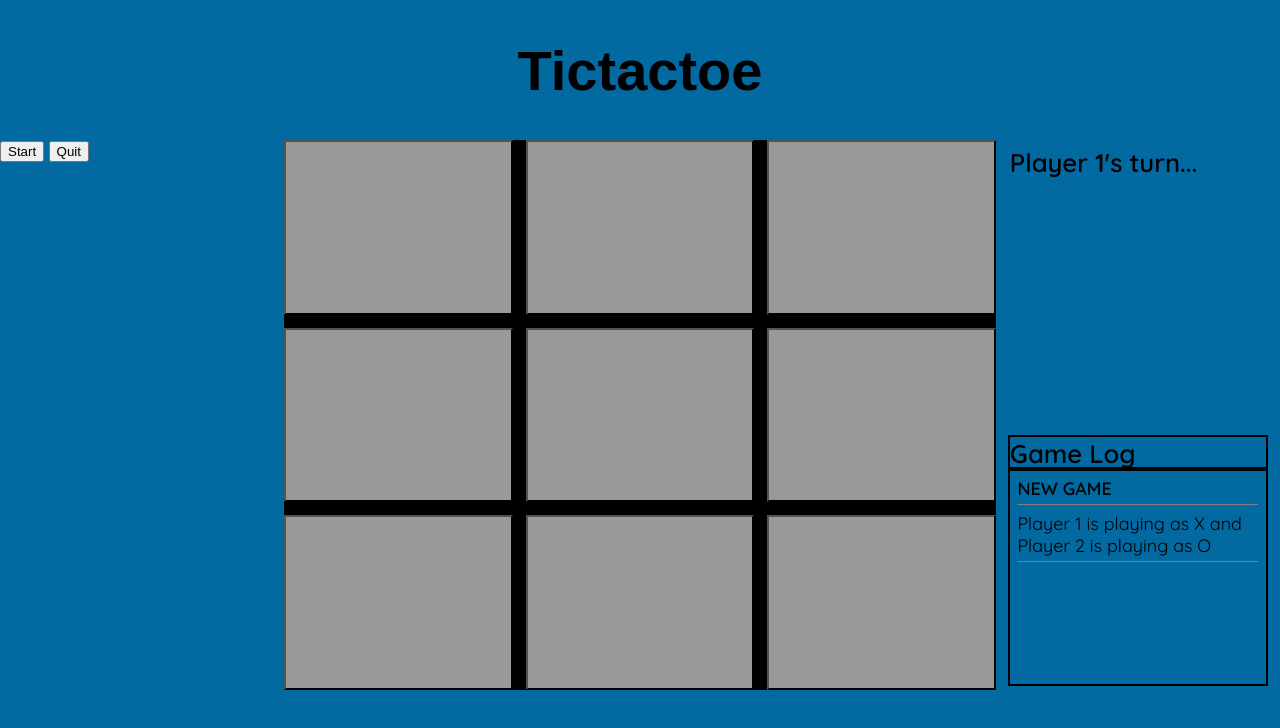
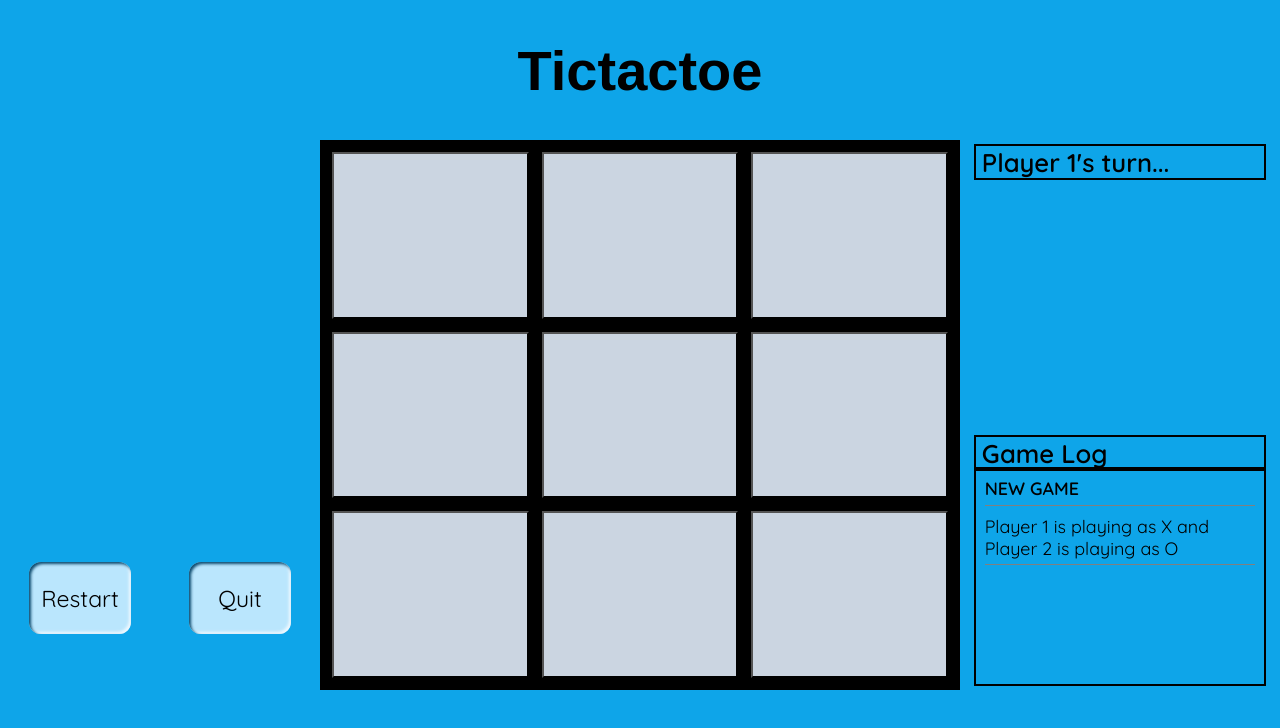
Before and after one commit to skothar3/tictactoe-js, a website: page index.html in a window 1280 px wide. Both pictures are taken after a click on the button "Start". Drawn offline with Linux system fonts and the light colour scheme; a web font is replaced by a local one.

Commit message:
Clean up code; set css variables for styling; add button hover and click styling; refactor script to extract css properties instead of redefining them; refactor script to include start and quit buttons inside game and display controllers

```diff
--- a/index.html
+++ b/index.html
@@ -9,14 +9,20 @@
   <body>
     <h1 class="title">Tictactoe</h1>
     <div class="side-panel left">
-      <button class="start">Start</button>
-      <button class="quit">Quit</button>
+      <div class="button-box">
+        <button class="start">Start</button>
+        <button class="quit">Quit</button>
+      </div>
     </div>
     <div class="gameboard">
     </div>
     <div class="side-panel right">
-      <h3 class="turn"></h3>
-      <h3 class="gamelog-title"></h3>
+      <div class="notification-box">
+        <h3 class="notification"></h3>
+      </div>
+      <div class="gamelog-title-box">
+        <h3 class="gamelog-title">Game Log</h3>
+      </div>
       <div class="gamelog">
 	<div id="gamelog-anchor"></div>
       </div>
--- a/script.js
+++ b/script.js
@@ -1,19 +1,16 @@
-//  GLOBAL VARIABLES {{{
-const startBtn = document.querySelector('button.start');
-const quitBtn = document.querySelector('button.quit');
-const game = GameController();
-//}}}
-
-// FUNCTIONS {{{
-function GameBoard() {//{{{
-  const board = Array(9).fill(' ');
+// FUNCTIONS
+function GameBoard() {
+  //{{{
+  const board = Array(9).fill(" ");
 
   const addToken = (token, position) => {
-    if (board[position] === ' ') {
+    if (board[position] === " ") {
       board[position] = token;
-      return 0
-    } else { return 1 }
-  }
+      return 0;
+    } else {
+      return 1;
+    }
+  };
 
   const gameState = (token) => {
     const matchStr = new RegExp(`${token}{3}`);
@@ -25,211 +22,287 @@ function GameBoard() {//{{{
       [board[1], board[4], board[7]],
       [board[2], board[5], board[8]],
       [board[0], board[4], board[8]],
-      [board[2], board[4], board[6]]
+      [board[2], board[4], board[6]],
     ];
 
-    if (winningSets.some(winningSet => matchStr.test(winningSet.join('')))) { return 1 }
-    else if (!board.some(cell => cell === ' ')) { return 2 }
-    else { return 0 }
-  }
+    if (winningSets.some((winningSet) => matchStr.test(winningSet.join("")))) {
+      return 1;
+    } else if (!board.some((cell) => cell === " ")) {
+      return 2;
+    } else {
+      return 0;
+    }
+  };
 
   const resetBoard = () => {
-    board.fill(' ');
-  }
+    board.fill(" ");
+  };
 
-  const getBoard = () => {
-    return board;
-  }
+  const getBoard = () => board;
 
-  const viewBoard = () => {
+  const viewBoard = () => {//{{{
     let index = [0, 3, 6];
-    console.log('-----------------', '   ', '-----------------');
+    console.log("-----------------", "   ", "-----------------");
     for (let i of index) {
-      console.log(' ', board[i], ' | ', board[i + 1], ' | ', board[i + 2], '       ', i + 1, ' | ', i + 2, ' | ', i + 3, ' ');
-    console.log('-----------------', '   ', '-----------------');
+      console.log(
+        " ",
+        board[i],
+        " | ",
+        board[i + 1],
+        " | ",
+        board[i + 2],
+        "       ",
+        i + 1,
+        " | ",
+        i + 2,
+        " | ",
+        i + 3,
+        " ",
+      );
+      console.log("-----------------", "   ", "-----------------");
     }
-  }
+  };//}}}
 
   return {
     addToken,
     gameState,
     getBoard,
-    resetBoard
-  }
-}//}}}
+    resetBoard,
+  };
+} //}}}
 
-function Player(name, token) {//{{{
+function Player(name, token) {
+  //{{{
+  let points = 0;
 
-  const viewPlayer = () => {
-    return `${name} is playing as ${token}`;
-  }
+  const getPoints = () => points;
+  const givePoints = () => points++;
 
   return {
     name,
     token,
-    viewPlayer
+    getPoints,
+    givePoints
+  };
+} //}}}
+
+function DisplayController() {
+  //{{{
+  const DOMBoard = document.querySelector("div.gameboard");
+  const DOMPanelLeft = document.querySelector('div.left');
+  const DOMPanelRight = document.querySelector('div.right');
+  const DOMScoreBox = DOMPanelLeft.querySelector('div.scoreboard-box');
+  const DOMNotification = document.querySelector("h3.notification");
+  const DOMGameLog = document.querySelector("div.gamelog");
+  const DOMGameLogAnchor = document.querySelector("#gamelog-anchor");
+  const DOMstartBtn = document.querySelector("button.start");
+  const DOMquitBtn = document.querySelector("button.quit");
+
+  const rootEl = document.documentElement;
+  const notificationDelay = parseInt(getComputedStyle(rootEl).getPropertyValue('--notification-delay').match(/\d+/)[0]);
+  const fadeOutDelay = parseInt(getComputedStyle(rootEl).getPropertyValue('--fade-delay').match(/\d+/)[0]);
+  const gameQuitDelay = 1000;
+
+// PRIVATE METHODS {{{
+  const delay = (time) => {
+      return new Promise((resolve, reject) => setTimeout(resolve, time));
   }
-}//}}}
 
-function DisplayController() {//{{{
-  const DOMBoard = document.querySelector('div.gameboard');
-  // const DOMPanelLeft = document.querySelector('div.left');
-  // const DOMPanelRight = document.querySelector('div.right');
-  const DOMPlayerTurn = document.querySelector('h3.turn');
-  const DOMGameLogTitle = document.querySelector('h3.gamelog-title');
-  const DOMGameLog = document.querySelector('div.gamelog');
-  const DOMGameLogAnchor = document.querySelector('#gamelog-anchor');
+  const updateGameLog = (message, importance) => {
+    const newLog = document.createElement("p");
+    newLog.classList.add("log");
+    if (importance === 1) {
+      newLog.classList.add("important");
+    }
+    newLog.textContent = `${message}`;
+    DOMGameLog.insertBefore(newLog, DOMGameLogAnchor);
+    DOMGameLogAnchor.scrollIntoView();
+  };
+//}}}
 
-  const newGame = (player1, player2, gameBoard) => {
+// PUBLIC METHODS {{{
+  const init = (gameBoard) => {
+    const board = gameBoard.getBoard();
+    const newDOMBoard = [];
+    for (let i = 0; i < board.length; i++) {
+      const gameSquare = document.createElement("button");
+      const squareContent = document.createElement("span");
+      gameSquare.classList.add("game-square");
+      gameSquare.dataset.index = i;
+      gameSquare.appendChild(squareContent);
+      newDOMBoard.push(gameSquare);
+    }
+    DOMBoard.replaceChildren(...newDOMBoard);
+
+    DOMquitBtn.disabled = true;
+  };
+
+  const newGame = async (player1, player2, gameBoard) => {
     updateBoard(gameBoard);
     updateGameLog(`NEW GAME`, 1);
-    updateGameLog(player1.viewPlayer() + ' and ' + player2.viewPlayer(), 2);
-    updatePlayerTurn(player1);
-    DOMGameLogTitle.textContent = 'Game Log';
-    DOMGameLog.classList.add('live');
-    DOMGameLogTitle.classList.add('live');
-  }
+    updateGameLog(`${player1.name} is playing as ${player1.token} and ${player2.name} is playing as ${player2.token}`)
+    await updateNotification(`${player1.name}'s turn...`);
+    DOMPanelRight.classList.add('live');
+    DOMPanelLeft.classList.add('live');
+    DOMstartBtn.textContent = 'Restart';
+    DOMquitBtn.disabled = false;
+  };
 
   const quitGame = (currentPlayer, gameBoard) => {
-    updateGameLog(`Awe, ${currentPlayer.name} quit the game! What a coward...`, 1);
-    setTimeout(() => {
+    const liveGameSquares = DOMBoard.querySelectorAll('button > span.live');
+    updateGameLog(
+      `Awe, ${currentPlayer.name} quit the game! What a coward...`,
+      1,
+    );
+    delay(gameQuitDelay).then(() => {
+      liveGameSquares.forEach(el => el.classList.remove('live'));
+      DOMPanelRight.classList.remove('live');
+      DOMPanelLeft.classList.remove('live');
+      return delay(fadeOutDelay);
+    }).then(() => {
+      DOMstartBtn.textContent = 'Start';
+      DOMquitBtn.disabled = true;
+      updateNotification('');
+      DOMGameLog.replaceChildren(DOMGameLogAnchor);
       updateBoard(gameBoard);
-      updatePlayerTurn();
-      DOMGameLog.replaceChildren(DOMGameLogAnchor);
-      DOMGameLogTitle.textContent = '';
-      DOMGameLog.classList.remove('live');
-      DOMGameLogTitle.classList.remove('live');
-    }, '1800');
-  }
+    });
+  };
 
   const gameOver = (currentPlayer, gameState) => {
     if (gameState === 1) {
       updateGameLog(`${currentPlayer.name} wins!!!`, 1);
+      updateNotification('Winner!');
     } else if (gameState === 2) {
       updateGameLog("Looks like it's a tie...", 1);
+      updateNotification('Tie Game');
     }
-    updatePlayerTurn();
-  }
+    DOMstartBtn.textContent = 'New Game';
+  };
 
   const updateBoard = (gameBoard) => {
     const board = gameBoard.getBoard();
-    const newDOMBoard = [];
     for (let i = 0; i < board.length; i++) {
-      const gameSquare = document.createElement('button');
-      const squareContent = document.createElement('span');
-      gameSquare.classList.add('game-square');
-      gameSquare.dataset.index = i;
+      const gameSquare = document.querySelector(`[data-index="${i}"]`);
+      const squareContent = gameSquare.firstChild;
       squareContent.textContent = board[i];
-      gameSquare.appendChild(squareContent);
-      newDOMBoard.push(gameSquare);
+      if (!(board[i] === " ")) {
+        squareContent.classList.add("live");
+      }
     }
-    DOMBoard.replaceChildren(...newDOMBoard);
-  }
-
-  const updateGameLog = (message, importance) => {
-    const newLog = document.createElement('p');
-    newLog.classList.add('log');
-    if (importance === 1) {
-      newLog.classList.add('important');
-    }
-    newLog.textContent = `${message}`;
-    DOMGameLog.insertBefore(newLog, DOMGameLogAnchor);
-    DOMGameLogAnchor.scrollIntoView();
-  }
+  };
 
   const updatePlayerMove = (currentPlayer, playerMove) => {
-    updateGameLog(`${currentPlayer.name} played square ${parseInt(playerMove) + 1}!`, 2);
-  }
+    updateGameLog(
+      `${currentPlayer.name} played square ${parseInt(playerMove) + 1}!`,
+      2
+    );
+  };
 
-  const updatePlayerTurn = (currentPlayer = '') => {
-    if (currentPlayer) {
-      DOMPlayerTurn.textContent = `${currentPlayer.name}'s turn...`
-    } else {
-      DOMPlayerTurn.textContent = '';
-    }
-  }
+  const updateNotification = async (message) => {
+    DOMNotification.classList.remove("transition");
+    return delay(notificationDelay).then(() => {
+      DOMNotification.textContent = message;
+      DOMNotification.classList.add("transition");
+    });
+  };
+//}}}
 
   return {
+    init,
     newGame,
     quitGame,
     gameOver,
     updateBoard,
     updatePlayerMove,
-    updatePlayerTurn
-  }
-}//}}}
+    updateNotification
+  };
+} //}}}
 
-function GameController() {//{{{
+const game = (function GameController() {
+  //{{{
   let gameBoard;
   let player1;
   let player2;
   let currentPlayer;
+  let playerQuit = true;
   let gameState;
 
-  const DOMBoard = document.querySelector('div.gameboard');
-  const displayControl = DisplayController();
+  const startBtn = document.querySelector("button.start");
+  const quitBtn = document.querySelector("button.quit");
+  const DOMBoard = document.querySelector("div.gameboard");
+  const display = DisplayController();
 
-  const initBoard = () => {
+// PRIVATE METHODS {{{
+  const init = () => {
     gameBoard = GameBoard();
-    displayControl.updateBoard(gameBoard);
+    display.init(gameBoard);
+    startBtn.addEventListener("click", () => {
+      newGame();
+    });
+    quitBtn.addEventListener("click", () => {
+      quitGame();
+    });
+  };
+
+  const playRound = async (e) => {
+    if (!e.target.classList.contains("game-square") || gameState) {
+      return;
+    }
+
+    const playerMove = e.target.dataset.index;
+    const invalidMove = gameBoard.addToken(currentPlayer.token, playerMove);
+    if (invalidMove) {
+      return;
+    }
+
+    display.updateBoard(gameBoard);
+    display.updatePlayerMove(currentPlayer, playerMove);
+
+    gameState = gameBoard.gameState(currentPlayer.token);
+    if (gameState) {
+      display.gameOver(currentPlayer, gameState);
+      if (gameState === 1) { currentPlayer.givePoints() }
+    } else {
+      currentPlayer = currentPlayer === player1 ? player2 : player1;
+      await display.updateNotification(`${currentPlayer.name}'s turn...`);
+    }
   }
 
-  const quitGame = async () => {
-    DOMBoard.removeEventListener('click',  playRound);
+  const beginGame = () => {
     gameBoard.resetBoard();
-    await displayControl.quitGame(currentPlayer, gameBoard);
+    currentPlayer = player1;
+    gameState = 0;
+    display.newGame(player1, player2, gameBoard);
+  }
+//}}}
+
+// PUBLIC METHODS {{{
+  const quitGame = () => {
+    DOMBoard.removeEventListener("click", playRound);
+    gameBoard.resetBoard();
+    display.quitGame(currentPlayer, gameBoard);
     player1 = null;
     player2 = null;
     currentPlayer = null;
     gameState = null;
-  }
+    playerQuit = true;
+  };
 
   const newGame = () => {
-    DOMBoard.addEventListener('click', playRound);
-    gameBoard.resetBoard();
-    player1 = Player('Player 1', 'X');
-    player2 = Player('Player 2', 'O');
-    currentPlayer = player1;
-    gameState = 0;
-    displayControl.newGame(player1, player2, gameBoard);
-  }
+    if (playerQuit) {
+      DOMBoard.addEventListener("click", playRound);
+      player1 = Player("Player 1", "X");
+      player2 = Player("Player 2", "O");
+      playerQuit = false;
+    }
+    beginGame();
+  };
+//}}}
 
-  const playRound = (e) => {
-    if (!e.target.classList.contains('game-square') || gameState) { return }
-
-    const playerMove = e.target.dataset.index;
-    const invalidMove = gameBoard.addToken(currentPlayer.token, playerMove);
-
-    if (invalidMove) {return}
-
-    displayControl.updateBoard(gameBoard);
-    displayControl.updatePlayerMove(currentPlayer, playerMove);
-
-    gameState = gameBoard.gameState(currentPlayer.token);
-    if (gameState) {
-      displayControl.gameOver(currentPlayer, gameState);
-    } else {
-      currentPlayer = currentPlayer === player1 ? player2 : player1;
-      displayControl.updatePlayerTurn(currentPlayer);
-    }
-  }
-
-  initBoard();
+  init();
 
   return {
     newGame,
     quitGame
-  }
-
-}//}}}
-//}}}
-
-// LISTENERS {{{
-startBtn.addEventListener('click', () => {
-  game.newGame();
-})
-
-quitBtn.addEventListener('click', () => {
-  game.quitGame();
-})
-//}}}
+  };
+})();//}}}
--- a/style.css
+++ b/style.css
@@ -7,7 +7,19 @@
 }
 
 :root {
-  --backdrop-color: #0369a1;
+  --backdrop-color: #0ea5e9;
+  --button-color: #bae6fd;
+  --button-hover-color: #7dd3fc;
+  --button-disabled-color: #cbd5e1;
+  --side-panel-outline: 2px solid black;
+  --gameboard-color: #cbd5e1;
+  --gameboard-hover-color: #d4d4d8;
+  --gameboard-backdrop-color: black;
+  --fade-delay: 300ms;
+  --notification-delay: 200ms;
+  --fade-transition: opacity var(--fade-delay) ease-out;
+  --notification-transition: opacity var(--notification-delay) ease-out;
+  --gameboard-transition: opacity 800ms ease-out;
 }
 
 body {
@@ -17,7 +29,7 @@ body {
   width: 100vw;
   display: grid;
   grid-template-rows: 1fr 5fr 1fr;
-  grid-template-columns: 2fr 5fr 2fr;
+  grid-template-columns: 1fr 2fr 1fr;
   overflow: hidden;
   margin: 0;
 }
@@ -37,6 +49,55 @@ h1.title {
 div.left {
   grid-row: 2 / 3;
   grid-column: 1 / 2;
+  display: grid;
+  grid-template-rows: 2fr 1fr;
+  grid-template-columns: 1fr;
+}
+
+div.left div.scoreboard-box {
+  grid-row: 1 / 2;
+  opacity: 0;
+  transition: var(--fade-transition);
+}
+
+div.left div.scoreboard-box.live {
+  opacity: 1;
+}
+
+div.left div.button-box {
+  grid-row: 2 / 3;
+  display: flex;
+  justify-content: space-around;
+  align-items: center;
+}
+
+div.left div.button-box button {
+  font-family: inherit;
+  font-size: clamp(1.4rem, 1.8vw, 2.5rem);
+  background-color: var(--button-color);
+  border-radius: 12px;
+  border: none;
+  box-shadow:
+    inset 2px 2px 3px #0c4a6e,
+    inset -2px -2px 3px #f0f9ff;
+  width: clamp(6rem, 8vw, 8rem);
+  height: clamp(4rem, 9vh, 5rem);
+}
+
+div.left div.button-box button:hover {
+  background-color: var(--button-hover-color);
+}
+
+div.left div.button-box button:active {
+  box-shadow:
+    inset -2px -2px 3px #0c4a6e,
+    inset 2px 2px 3px #f0f9ff;
+  /* background-color: #38bdf8; */
+}
+
+
+div.left div.button-box button:disabled {
+  background-color: var(--button-disabled-color);
 }
 
 /* }}} */
@@ -49,10 +110,14 @@ div.right {
   display: flex;
   flex-direction: column;
   padding: 2% 5%;
+
+/* Transition effect  */
+  opacity: 0;
+  transition: var(--fade-transition);
 }
 
-div.right div.turn {
-  font-size: clamp(1.5rem, 2.4vw, 2.5rem);
+div.right.live {
+  opacity: 1;
 }
 
 div.right h3 {
@@ -60,19 +125,31 @@ div.right h3 {
   margin: 0;
 }
 
-div.right h3.gamelog-title {
+div.right div.notification-box,
+div.right div.gamelog-title-box {
+  outline: var(--side-panel-outline);
+  padding-left: 2%;
+}
+
+div.right h3.notification {
+  opacity: 0;
+  transition: var(--notification-transition);
+}
+
+div.right h3.notification.transition {
+  opacity: 1;
+}
+
+div.right div.gamelog-title-box {
   margin-top: auto;
 }
 
 div.right div.gamelog {
+  outline: var(--side-panel-outline);
   font-size: clamp(1.1rem, 1.4vw, 1.5rem);
   height: 40%;
   overflow-y: scroll;
   margin: 0;
-}
-
-div.right .live {
-  outline: 2px solid black;
 }
 
 div.right div.gamelog p {
@@ -93,7 +170,8 @@ div.right div.gamelog div#anchor {
 
 /* GAMEBOARD {{{ */
 div.gameboard {
-  background-color: #000;
+  background-color: var(--gameboard-backdrop-color);
+  border: 1vw solid var(--gameboard-backdrop-color);
   grid-row: 2 / 3;
   grid-column: 2 / 3;
   display: grid;
@@ -103,12 +181,21 @@ div.gameboard {
 }
 
 div.gameboard button {
-  background-color: #999;
+  background-color: var(--gameboard-color);
+}
+
+div.gameboard button:hover {
+  background-color: var(--gameboard-hover-color);
 }
 
 div.gameboard button span {
-  font-size: clamp(1.5rem, 3vw, 3.5rem);
+  font-size: clamp(2.5rem, 4vw, 3.5rem);
+  opacity: 0;
+  transition: var(--gameboard-transition);
 }
 
+div.gameboard button span.live {
+  opacity: 1;
+}
 
 /* }}} */
```
